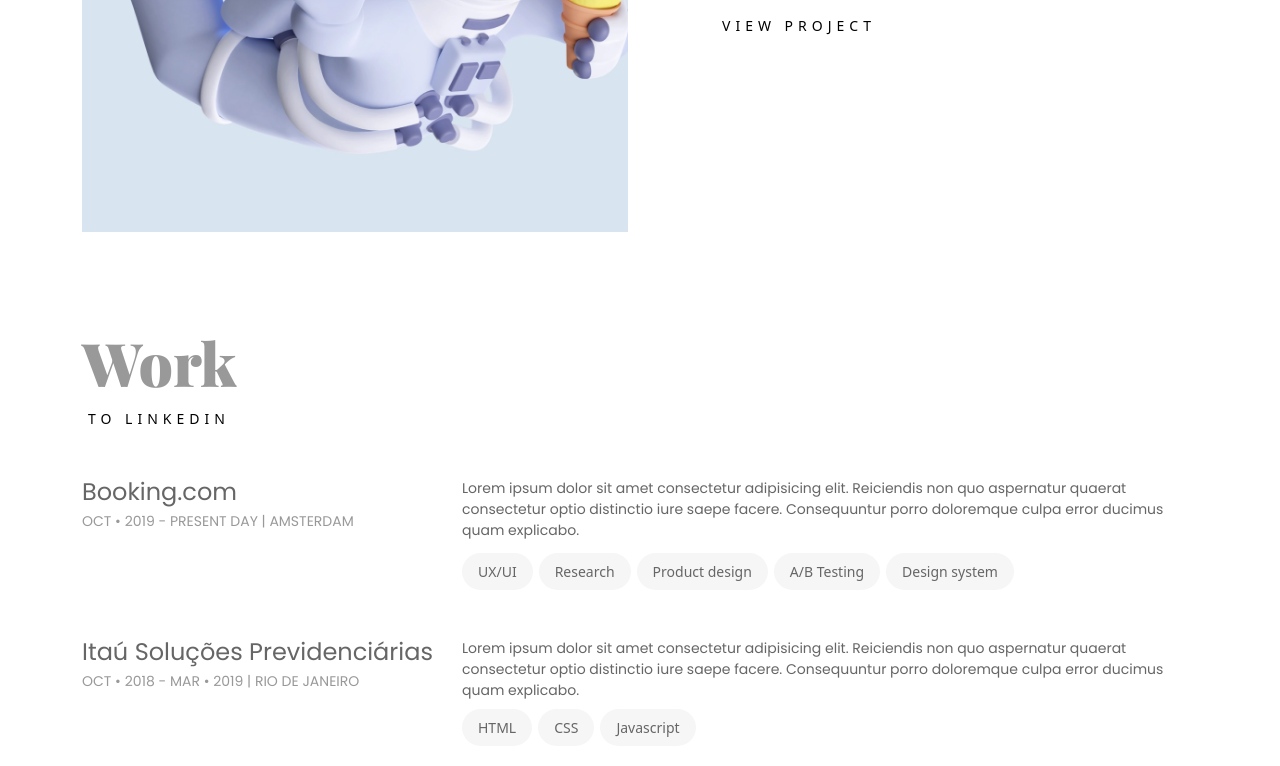
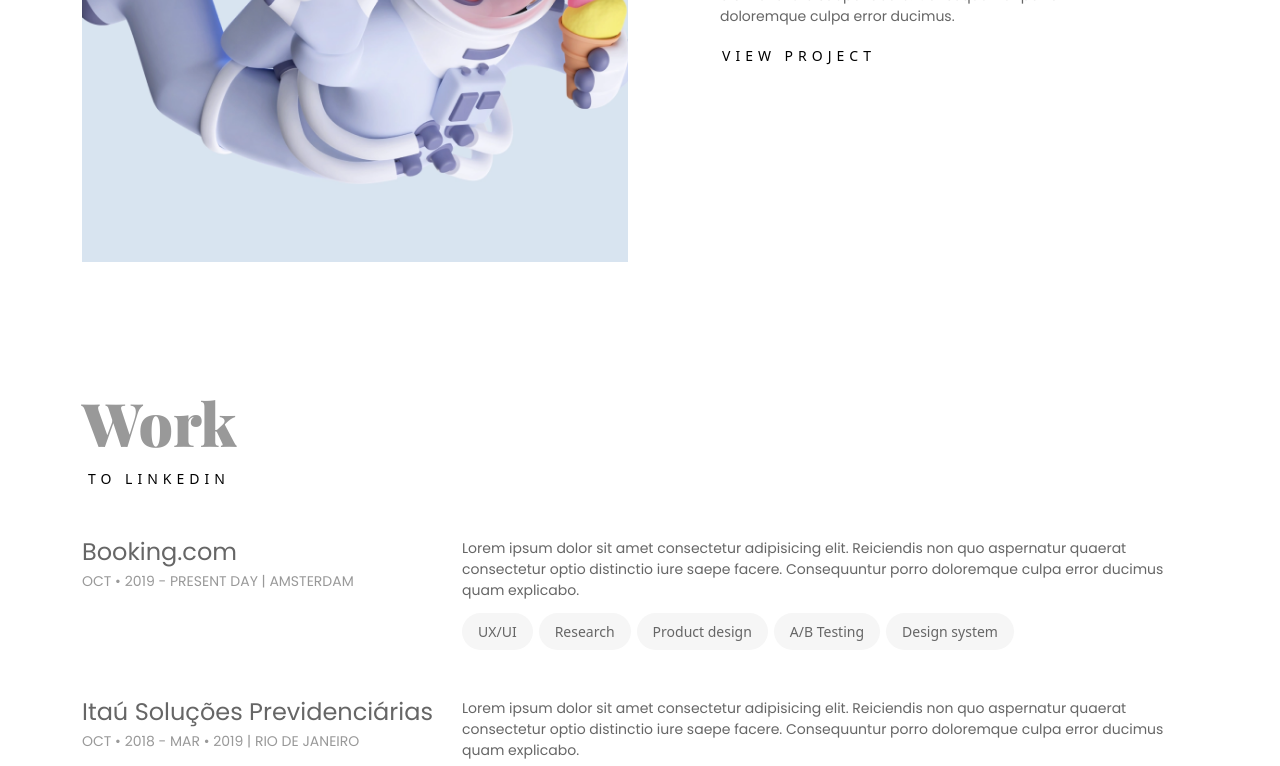
Before and after one commit to juvalverde/juliana-portfolio, a plain HTML site: page index.html in a window 1280 px wide. Shown: the part 2378-3144 px from the top of the page. Drawn offline with nearby package versions, Linux system fonts and the light colour scheme.

Commit message:
change in padding for page scroll

```diff
--- a/styles/style.css
+++ b/styles/style.css
@@ -140,7 +140,7 @@ footer p {
 }
 
 .section {
-  padding-top: 46px;
+  padding-top: 76px;
 }
 
 .work-dates {
```
